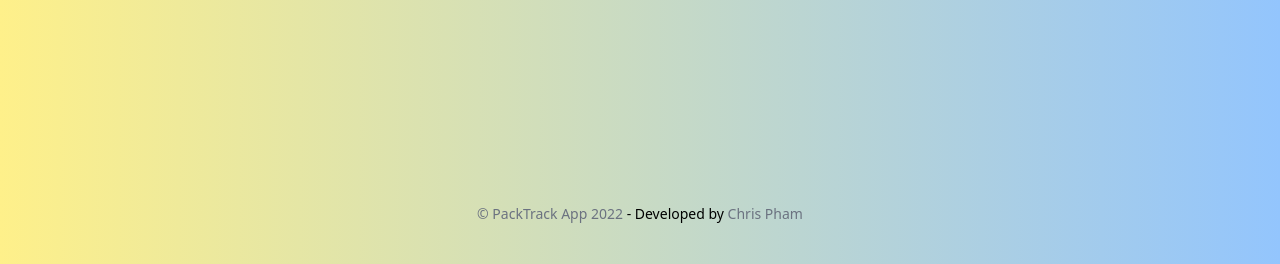
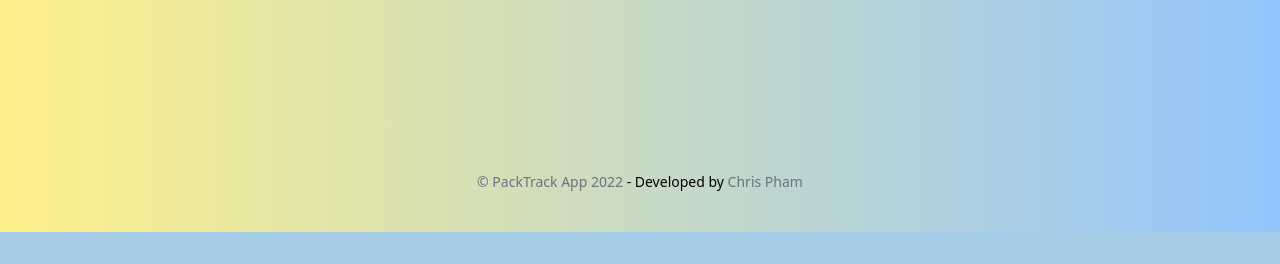
Before and after one commit to chrispham0502/PackageTrackingApp, a Flask app: page / in a window 1280 px wide. Shown: the part 638-902 px from the top of the page. After the commit the page ends 870 px from the top, so only its background shows below. Run offline with Flask 2, Linux system fonts and the light colour scheme; style sheets or scripts are compiled from the project's sources.

Commit message:
Footer spacing

```diff
--- a/packtrack/templates/base.html
+++ b/packtrack/templates/base.html
@@ -44,7 +44,7 @@
       {% block main %} {% endblock %}
 
       <!-- Footer -->
-      <div class="w-full mt-52 md:mt-52 2xl:mt-52 mb-10 text-sm text-center fade-in">
+      <div class="w-full mt-52 md:mt-52 lg:mt-44 2xl:mt-52 mb-10 text-sm text-center fade-in">
         <a class="text-gray-500 no-underline hover:no-underline" href="#">&copy; PackTrack App 2022</a>
         - Developed by
         <a class="text-gray-500 no-underline hover:no-underline" href="/">Chris Pham</a>
```
